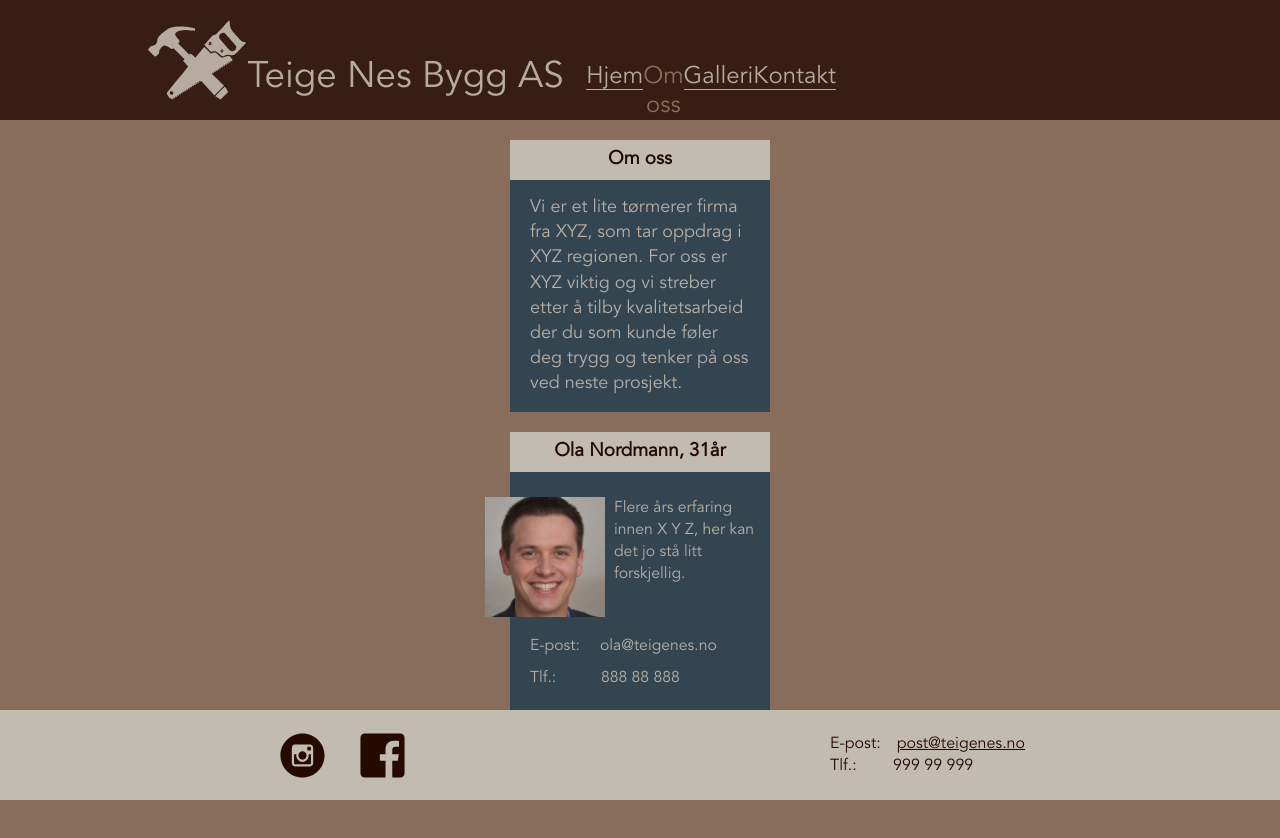
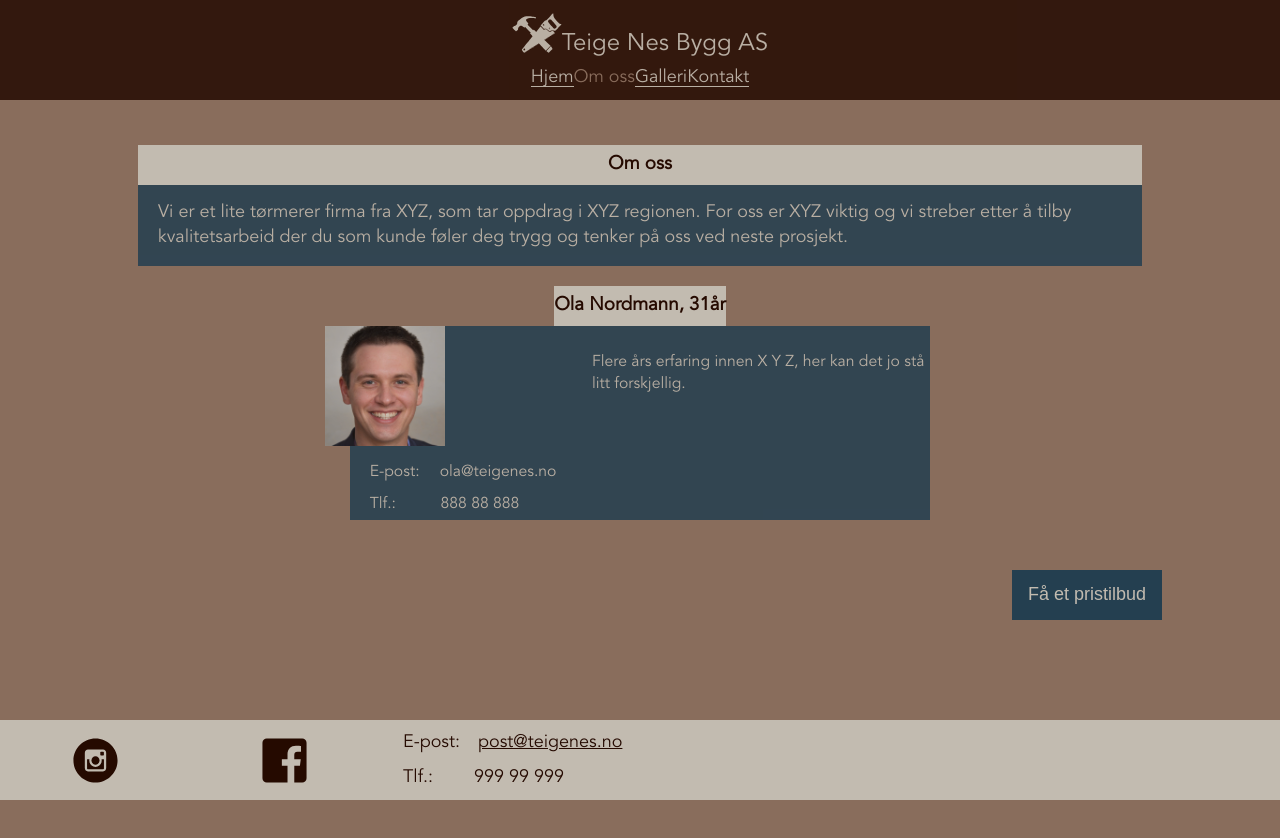
Before and after one commit to ProgrammerChris/FirstVueProject, a Vue app: page /omoss in a window 1280 px wide. Shown: the top 838 px of the page. After the commit the page ends 800 px from the top, so only its background shows below. Built offline with nearby package versions, Linux system fonts and the light colour scheme.

Commit message:
Re-written most css, uses grid more now. More responsive out of the box. Also caching API response to localStorage

```diff
--- a/public/index.html
+++ b/public/index.html
@@ -3,7 +3,7 @@
   <head>
     <meta charset="utf-8">
     <meta http-equiv="X-UA-Compatible" content="IE=edge">
-    <meta name="viewport" content="width=device-width,initial-scale=1.0">
+    <meta name="viewport" content="width=device-width,initial-scale=1">
     <link rel="icon" href="<%= BASE_URL %>favicon.ico">
     <title>Teige Nes Bygg AS</title>
 
--- a/src/App.vue
+++ b/src/App.vue
@@ -1,8 +1,8 @@
 <template>
+  <Header/>
   <section class="content">
     <router-view/>
   </section>
-  <Header/>
   <Footer/>
 </template>
 
@@ -33,9 +33,14 @@ html {
   background-size: cover;
 }
 body {
-  margin: 0 0 120px 0;
+  margin: 0;
 }
 #app {
+  display: grid;
+  grid-template-columns: 10% auto 10%;
+  gap: 20px 10px;
+  height: 100%;
+  min-height: 100vh;
   font-family: "Avenir", Helvetica, Arial, sans-serif;
   -webkit-font-smoothing: antialiased;
   -moz-osx-font-smoothing: grayscale;
@@ -43,10 +48,11 @@ body {
   color: #C2BBB0;
 }
 .content {
+  grid-row: 2;
+  grid-column: 2;
 	display: grid;
-  grid-template-rows: 120px auto;
-  grid-template-columns: 100vw;
-	justify-content: center;
+  gap: 20px;
+  grid-auto-rows: max-content;
 }
 p {
 	text-align: left;
@@ -55,8 +61,4 @@ p {
 	line-height: 1.4em;
 	margin: 0;
 }
-.content-wrapper {
-	padding: 20px 0 10px 0;
-	justify-self: center;
-}
 </style>
--- a/src/components/Employee.vue
+++ b/src/components/Employee.vue
@@ -31,13 +31,11 @@ export default {
 
 <style scoped>
 .employee-wrapper {
-	padding: 10px 0;
-  margin: auto;
   background-color: transparent;
 }
 .employee-title-box {
 	grid-column: 1/span 2;
-	width: 260px;
+	width: inherit;
 	height: 40px;
 	background-color: #C2BBB0;
 	color: #250A00;
@@ -46,9 +44,10 @@ export default {
 }
 .employee-text-box {
 	display: grid;
-	grid-template-columns: 40% 60%;
+	gap: 10px;
 	grid-column: 1/span 2;
-	width: 260px;
+	grid-template-columns: 40%;
+	width: inherit;
 	height: fit-content;
 	background-color: #243F50;
 	opacity: .85;
@@ -61,7 +60,6 @@ export default {
 }
 .employee-contact-info {
 	grid-column: 1/span 2;
-	padding: 20px 0;
 }
 .employee-contact-info p {
 	padding: 5px 20px;
@@ -71,14 +69,13 @@ a {
 	color: #C2BBB0;
 }
 img {
-  position: relative;
   grid-column: 1;
 	grid-row: 1;
-	left: -25px;
-	top: 25px;
-}
-img {
-  width: 120px;
+	width: 120px;
 	height: 120px;
+	padding-right: 20px;
+	align-self: end;
+	position: relative;
+	right: 25px;
 }
 </style>
--- a/src/components/Footer.vue
+++ b/src/components/Footer.vue
@@ -17,14 +17,14 @@
 
 <style scoped>
 #footer-box {
-    position: fixed;
-    bottom: 0;
-    width: 100%;
+    grid-row: 3;
+    grid-column: 1 / span 3;
     display: grid;
     grid-template-columns: 30% 70%;
     background-color: #C2BBB0;
-    grid-template-rows: 90px;
-    padding-left: 30px;
+    padding-left: 20px;
+    height: 80px;
+    align-self: end;
 }
 #so-me {
     grid-column: 1;
@@ -52,52 +52,9 @@ p {
 }
 /* Desktop and large tablet screens */
 @media only screen and (min-width: 950px) {
-    #footer-box {
-        grid-template-columns: 50% 50%;
-
-    }
-    #so-me {
-        width: 25%;
-        justify-self: center;
-    }
-    #contact-info {
-        width: 50%;
-        justify-self: center;
-    }
 }
 
 /* Mobile landscape mode */
 @media only screen and (max-width: 812px) and (max-height: 414px) {
-    #footer-box {
-        grid-template-columns: 40% 60%;
-        grid-template-rows: 45px;
-    }
-    #so-me {
-        width: 50%;
-        justify-self: center;
-    }
-    .so-me-logo {
-        height: 30px;
-    }
-    #mail {
-        padding: 0;
-    }
-    #mail-link {
-        padding: 0;
-    }
-    #telephone {
-        padding: 0;
-    }
-    #telephone-link {
-        padding: 0;
-    }
-
 }
 </style>
-
-<style scoped>
-p {
-    font-size: 1em;
-    padding: 0;
-}
-</style>
--- a/src/components/Header.vue
+++ b/src/components/Header.vue
@@ -1,7 +1,7 @@
 <template>
   <div id="header-box">
     <div id="logo-div">
-      <router-link to="/" id="logo-img"><img src="../assets/logo.svg" alt="Logo"></router-link>
+      <router-link to="/" id="logo-img"><img src="@/assets/logo.svg" alt="Logo"></router-link>
       <h1 id="logo-text">Teige Nes Bygg AS</h1>
     </div>
     <nav id="nav">
@@ -23,13 +23,15 @@ export default {
 
 <style>
 #header-box {
-  position: fixed;
+  z-index: 1;
+  position: sticky;
   top: 0;
-  width: 100%;
+  grid-row: 1;
+  grid-column: 1 / span 3;
   display: grid;
+  height: 100px;
   background-color: #250A00;
-  grid-template-rows: 100px 30px;
-  opacity: 0.8;
+  opacity: 0.85;
 }
 #logo-div {
   display: grid;
@@ -79,72 +81,10 @@ li {
 }
 /* Desktop and large tablet screens */
 @media only screen and (min-width: 950px) {
-  #header-box {
-    grid-template-rows: 120px;
-    grid-template-columns: 1fr 3fr 2fr 3fr;
-  }
-  #logo-div {
-    grid-column: 2;
-  }
-  #logo-img {
-    height: 100px;
-    width: 100px;
-    align-self: center;
-  }
-  #logo-text {
-    font-size: 2.3em;
-    align-self: center;
-    padding-top: 1em;
-  }
-  #nav {
-    grid-row: 1;
-    grid-column: 3;
-    align-self: center;
-    padding-top: 4em;
-  }
-  #nav a {
-    color: #C2BBB0;
-    font-size: 1.5em;
-    text-decoration: none;
-    border-bottom-width: 1px;
-    border-bottom-style: solid;
-  }
+
 }
 /* Mobile landscape mode */
 @media only screen and (max-width: 812px) and (max-height: 414px) {
-#header-box {
-    grid-template-rows: 50px;
-    grid-template-columns: 40% 60%;
-  }
-  #logo-div {
-    grid-column: 1;
-  }
-  #logo-img {
-    height: 30px;
-    width: 30px;
-    align-self: center;
-  }
-  #logo-text {
-    font-size: .875em;
-    align-self: center;
-    padding-top: 1em;
-  }
-  #nav {
-    grid-row: 1;
-    grid-column: 2;
-    align-self: center;
-    padding-top: .5em;
-  }
-  #nav a {
-    color: #C2BBB0;
-    font-size: 1em;
-    text-decoration: none;
-    border-bottom-width: 1px;
-    border-bottom-style: solid;
-  }
-  #nav{
-    padding-left: 10%;
-    padding-right: 10%;
-  }
+
 }
 </style>
--- a/src/views/About.vue
+++ b/src/views/About.vue
@@ -1,6 +1,5 @@
 <template>
-	<div id="main-content">
-		<div class="content-wrapper">
+		<div class="info-wrapper">
 			<div class="title-box"><h3>Om oss</h3></div>
 			<div class="text-box">
 				<p>Vi er et lite tørmerer firma fra XYZ, som tar oppdrag i XYZ regionen. For oss er XYZ viktig og vi streber etter å tilby kvalitetsarbeid der du som kunde føler deg trygg og tenker på oss ved neste prosjekt.</p>
@@ -12,7 +11,6 @@
 			:age=31
 			text="Flere års erfaring innen X Y Z, her kan det jo stå litt forskjellig."
 		/>
-	</div>
 	<ContactButton id="contact-me"/>
 </template>
 
@@ -43,7 +41,7 @@ export default {
 	margin-top: 30px;
 }
 .employee-info {
-	width: 260px;
+	width: inherit;
 	height: fit-content;
 }
 
--- a/src/views/Gallery.vue
+++ b/src/views/Gallery.vue
@@ -1,11 +1,9 @@
 <template>
-  <div id="main-content">
-    <ul id="instafeed">
-      <li v-for="(post, index) in posts" :key="index" >
-        <a target="_blank" :href="post.permalink"><img :src="post.media_type === 'IMAGE' ? post.media_url : post.thumbnail_url" :alt="posts.caption" height="200" width="200"/></a>
-      </li>
-    </ul>
-  </div>
+  <ul id="instafeed">
+    <li v-for="(post, index) in posts" :key="index" >
+      <a target="_blank" :href="post.permalink"><img class="insta-post" :src="post.media_type === 'IMAGE' ? post.media_url : post.thumbnail_url" :alt="posts.caption"/></a>
+    </li>
+  </ul>
 </template>
 
 <script>
@@ -35,15 +33,18 @@ export default {
       var lastTime = this.lastFetch
       var now = new Date().getTime();
 
-      if (now - lastTime < 500) { // If less than 5 minutes since last fetch, get from localStorage, else fetch.
-        return;
+      if (now - lastTime < 5000) { // If less than 5 minutes since last fetch, get from localStorage, else fetch.
+        this.posts = JSON.parse(localStorage.getItem("instaPosts"));
       } else {
         fetch('https://ig.instant-tokens.com/users/1fa1e484-8a56-44cf-aa6f-042211802e80/instagram/17841400905223262/token?userSecret=' + process.env.VUE_APP_INSTA_SECRET)
         .then(resp => resp.json())
         .then(data => {
           fetch('https://graph.instagram.com/me/media?fields=caption,id,media_type,media_url,permalink,thumbnail_url,timestamp,username&limit=' + POSTS_LIMIT + '&access_token=' + data.Token)
           .then(feed => feed.json())
-          .then(media => this.posts = media.data) //! Save to localstorage and only refetch every 5-10 minutes.
+          .then(media => {
+            this.posts = media.data,
+            localStorage.setItem("instaPosts", JSON.stringify(media.data));
+          }) //! Save to localstorage and only refetch every 5-10 minutes.
         })
         this.updateLastFetch();
       }
@@ -61,10 +62,17 @@ export default {
 </script>
 
 <style>
+.insta-post {
+  height: 250px;
+  width: 250px;
+}
+
 #instafeed {
   display: flex;
   flex-direction: row;
   flex-wrap: wrap;
+  padding: 0;
+  justify-content: center;
 }
 /* Desktop and large tablet screens */
 @media only screen and (min-width: 950px) {
--- a/src/views/Home.vue
+++ b/src/views/Home.vue
@@ -1,10 +1,8 @@
 <template>
-	<div id="main-content">
-		<div class="content-wrapper">
-			<div class="title-box"><h3>Hva kan vi hjelpe deg med?</h3></div>
-			<div class="text-box">
-				<p>Bygge nytt, rehabilitere eller pusse opp? Ingen jobb for stor, ingen jobb for liten. Ta gjerne kontakt for en hyggelig samtale så finner vi ut hva vi kan gjøre for deg!</p>
-			</div>
+	<div class="info-wrapper">
+		<div class="title-box"><h3>Hva kan vi hjelpe deg med?</h3></div>
+		<div class="text-box">
+			<p>Bygge nytt, rehabilitere eller pusse opp? Ingen jobb for stor, ingen jobb for liten. Ta gjerne kontakt for en hyggelig samtale så finner vi ut hva vi kan gjøre for deg!</p>
 		</div>
 	</div>
 	<ContactButton id="contact-me"/>
@@ -24,28 +22,22 @@ export default {
 h3 {
 	margin: 0;
 }
-#main-content {
-	display: grid;
-	grid-row: 2;
-}
 .title-box {
-	width: 260px;
+	width: inherit;
 	height: 40px;
 	background-color: #C2BBB0;
 	color: #250A00;
 	line-height: 40px;
 }
 .text-box {
-	width: 260px;
+	width: inherit;
 	height: max-content;
 	background-color: #243F50;
 	opacity: .85;
 }
 #contact-me {
-	grid-row: 3;
+	margin: 30px -20px 30px 30px;
 	justify-self: right;
-	margin-right: 50px;
-	padding: 0;
 }
 /* Desktop and large tablet screens */
 @media only screen and (min-width: 950px) {
```
